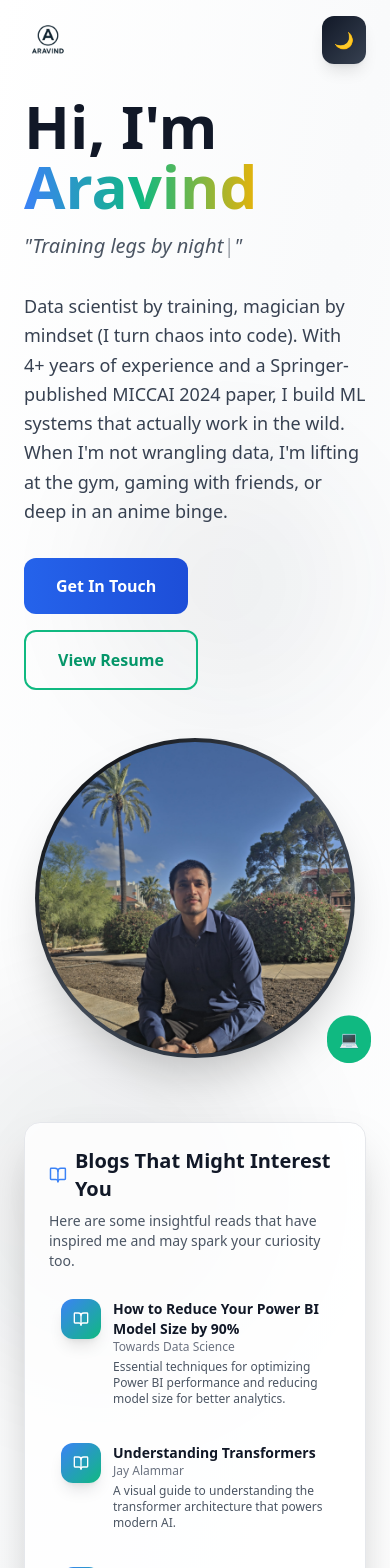
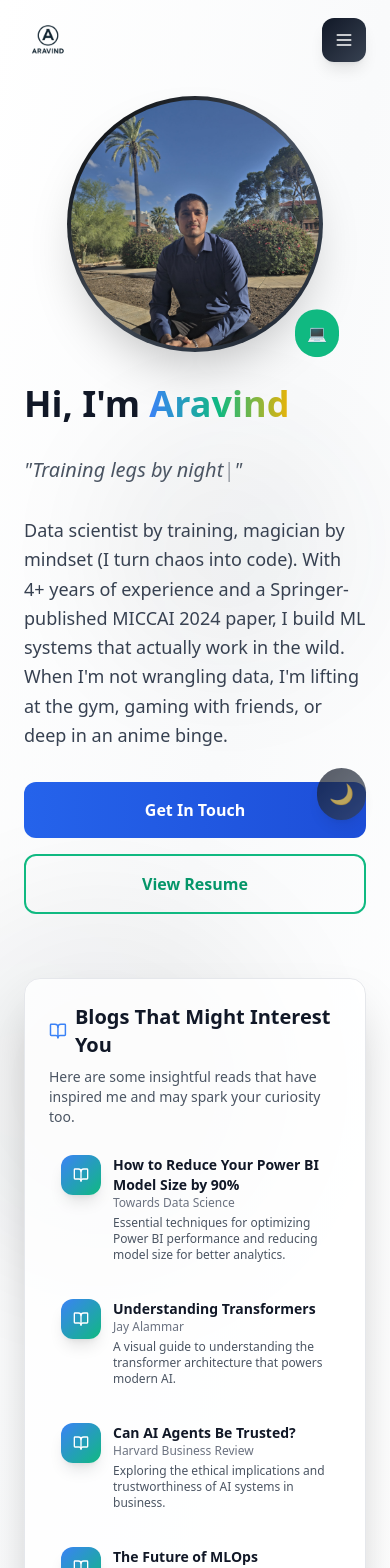
Before and after one commit to Aravind-shrenivas/my-portfolio, a React (Vite) app: page / in a window 390 px wide. Shown: the top 1568 px of the page. Built offline with nearby package versions, Linux system fonts and the light colour scheme.

Commit message:
latest files added

```diff
--- a/index.html
+++ b/index.html
@@ -8,7 +8,7 @@
     <meta name="description" content="Data Science Master's Student Portfolio - Machine Learning, AI, and Healthcare Analytics" />
     <meta name="author" content="Aravind Shrenivas Murali" />
 
-    <link rel="icon" href="/lovable-uploads/29ae3c9e-f26f-439b-a6b2-b5387b8cb61f.png" type="image/png">
+    <link rel="icon" href="/lovable-uploads/9afc489c-0202-4cc3-8286-d95c6b31bb4b.png" type="image/png">
 
     <meta property="og:title" content="Aravind Shrenivas Murali - Data Science Portfolio" />
     <meta property="og:description" content="Data Science Master's Student Portfolio - Machine Learning, AI, and Healthcare Analytics" />
--- a/src/components/AboutMe.tsx
+++ b/src/components/AboutMe.tsx
@@ -19,14 +19,17 @@ const AboutMe = () => {
       </div>
 
       <div className="container mx-auto px-6 relative z-10">
-        {/* About Me + Profile Image Section */}
-        <div className={`grid lg:grid-cols-2 gap-12 items-center mb-16 transition-all duration-1000 ${
+        {/* Shared Container for Hero and Blog - Matching max-width */}
+        <div className="flex justify-center mb-16">
+          <div className="max-w-4xl w-full">
+            {/* Desktop Layout - Grid */}
+            <div className={`hidden lg:grid lg:grid-cols-2 gap-8 lg:gap-16 items-center transition-all duration-1000 ${
               isVisible ? 'opacity-100 translate-y-0' : 'opacity-0 translate-y-10'
             }`}>
               {/* About Me Text - Left Side */}
-          <div className="space-y-8 animate-slide-in-left">
+              <div className="space-y-8 animate-slide-in-left text-left">
                 <div className="space-y-4">
-              <h1 className="text-6xl font-bold text-gray-900 dark:text-white mb-4">
+                  <h1 className="text-5xl lg:text-6xl font-bold text-gray-900 dark:text-white mb-4">
                     Hi, I'm <span className="bg-gradient-to-r from-blue-500 via-emerald-500 to-yellow-500 bg-clip-text text-transparent">
                       Aravind
                     </span>
@@ -39,7 +42,7 @@ const AboutMe = () => {
                   When I'm not wrangling data, I'm lifting at the gym, gaming with friends, or deep in an anime binge.
                 </p>
 
-            <div className="flex flex-wrap gap-4 animate-fade-in delay-500">
+                <div className="flex flex-wrap gap-4 animate-fade-in delay-500 justify-start">
                   <a
                     href="#contact"
                     className="bg-gradient-to-r from-blue-600 to-blue-700 hover:from-blue-700 hover:to-blue-800 text-white px-8 py-4 rounded-xl font-semibold transition-all duration-300 transform hover:scale-105 hover:shadow-xl"
@@ -58,9 +61,9 @@ const AboutMe = () => {
               </div>
 
               {/* Profile Image - Right Side */}
-          <div className="flex justify-center lg:justify-end animate-slide-in-right delay-300">
+              <div className="flex justify-end animate-slide-in-right delay-300">
                 <div className="relative">
-              <div className="w-80 h-80 rounded-full bg-gradient-to-br from-black via-gray-600 to-gray-800 dark:from-white dark:via-gray-300 dark:to-gray-100 p-1 animate-scale-in delay-500">
+                  <div className="w-72 h-72 lg:w-80 lg:h-80 rounded-full bg-gradient-to-br from-black via-gray-600 to-gray-800 dark:from-white dark:via-gray-300 dark:to-gray-100 p-1 animate-scale-in delay-500">
                     <img
                       src="/lovable-uploads/288ce896-b348-49f9-a597-372745fdd5d2.png"
                       alt="Aravind Shrenivas Murali"
@@ -74,7 +77,70 @@ const AboutMe = () => {
               </div>
             </div>
 
-        {/* Blog Section - Full Width Below */}
+            {/* Mobile Layout - Stacked Order */}
+            <div className={`lg:hidden space-y-8 transition-all duration-1000 ${
+              isVisible ? 'opacity-100 translate-y-0' : 'opacity-0 translate-y-10'
+            }`}>
+              {/* 1. Profile Image (First on Mobile) */}
+              <div className="flex justify-center animate-scale-in delay-300">
+                <div className="relative">
+                  <div className="w-64 h-64 rounded-full bg-gradient-to-br from-black via-gray-600 to-gray-800 dark:from-white dark:via-gray-300 dark:to-gray-100 p-1">
+                    <img
+                      src="/lovable-uploads/288ce896-b348-49f9-a597-372745fdd5d2.png"
+                      alt="Aravind Shrenivas Murali"
+                      className="w-full h-full rounded-full object-cover shadow-2xl"
+                    />
+                  </div>
+                  <div className="absolute -bottom-4 -right-4 bg-emerald-500 text-white p-3 rounded-full animate-bounce">
+                    💻
+                  </div>
+                </div>
+              </div>
+
+              {/* 2. "Hi, I'm Aravind" Heading */}
+              <div className="text-left animate-slide-in-left">
+                <h1 className="text-4xl sm:text-5xl font-bold text-gray-900 dark:text-white">
+                  Hi, I'm <span className="bg-gradient-to-r from-blue-500 via-emerald-500 to-yellow-500 bg-clip-text text-transparent">
+                    Aravind
+                  </span>
+                </h1>
+              </div>
+
+              {/* 3. Tagline Animation */}
+              <div className="text-left animate-fade-in delay-100">
+                <AnimatedTagline />
+              </div>
+
+              {/* 4. About Me Text */}
+              <div className="text-left animate-fade-in delay-200">
+                <p className="text-lg text-gray-700 dark:text-gray-300 leading-relaxed">
+                  Data scientist by training, magician by mindset (I turn chaos into code). With 4+ years of experience and a Springer-published MICCAI 2024 paper, I build ML systems that actually work in the wild.
+                  When I'm not wrangling data, I'm lifting at the gym, gaming with friends, or deep in an anime binge.
+                </p>
+              </div>
+
+              {/* 5. Buttons */}
+              <div className="flex flex-col sm:flex-row gap-4 animate-fade-in delay-300">
+                <a
+                  href="#contact"
+                  className="bg-gradient-to-r from-blue-600 to-blue-700 hover:from-blue-700 hover:to-blue-800 text-white px-8 py-4 rounded-xl font-semibold transition-all duration-300 transform hover:scale-105 hover:shadow-xl text-center"
+                >
+                  Get In Touch
+                </a>
+                <a
+                  href="https://drive.google.com/file/d/16yaHzOuZpZhXr4IVq4mLE6NqUwWFI4Ic/view?usp=sharing"
+                  target="_blank"
+                  rel="noopener noreferrer"
+                  className="border-2 border-emerald-500 text-emerald-600 dark:text-emerald-400 hover:bg-emerald-500 hover:text-white px-8 py-4 rounded-xl font-semibold transition-all duration-300 transform hover:scale-105 text-center"
+                >
+                  View Resume
+                </a>
+              </div>
+            </div>
+          </div>
+        </div>
+
+        {/* Blog Section - Uses same max-width container */}
         <div className="animate-fade-in delay-700 max-w-4xl mx-auto">
           <BlogSection />
         </div>
--- /dev/null
+++ b/src/components/FloatingThemeToggle.tsx
@@ -0,0 +1,42 @@
+
+import React, { useState } from 'react';
+import { useTheme } from '../contexts/ThemeContext';
+
+const FloatingThemeToggle = () => {
+  const { isDark, toggleTheme } = useTheme();
+  const [isHovered, setIsHovered] = useState(false);
+
+  return (
+    <div
+      className="fixed bottom-6 right-6 z-50"
+      onMouseEnter={() => setIsHovered(true)}
+      onMouseLeave={() => setIsHovered(false)}
+    >
+      <button
+        onClick={toggleTheme}
+        className={`
+          p-3 rounded-full bg-gradient-to-br from-gray-900 to-gray-700 hover:from-blue-600 hover:to-blue-800
+          dark:from-gray-100 dark:to-gray-300 dark:hover:from-blue-200 dark:hover:to-blue-400
+          text-white dark:text-black transition-all duration-300 transform hover:scale-110
+          shadow-lg hover:shadow-2xl
+          ${isHovered ? 'opacity-100 scale-110' : 'opacity-70 scale-100'}
+        `}
+        aria-label="Toggle theme"
+      >
+        <span className="text-xl">
+          {isDark ? '☀️' : '🌙'}
+        </span>
+      </button>
+
+      {/* Tooltip */}
+      {isHovered && (
+        <div className="absolute bottom-full right-0 mb-2 px-3 py-1 bg-black dark:bg-white text-white dark:text-black text-sm rounded-lg whitespace-nowrap opacity-90 transition-all duration-200">
+          {isDark ? 'Switch to Light Mode' : 'Switch to Dark Mode'}
+          <div className="absolute top-full right-2 w-0 h-0 border-l-4 border-r-4 border-t-4 border-transparent border-t-black dark:border-t-white"></div>
+        </div>
+      )}
+    </div>
+  );
+};
+
+export default FloatingThemeToggle;
--- a/src/components/Header.tsx
+++ b/src/components/Header.tsx
@@ -1,10 +1,12 @@
 
 import React, { useState, useEffect } from 'react';
 import { useTheme } from '../contexts/ThemeContext';
+import { Menu, X } from 'lucide-react';
 
 const Header = () => {
-  const { isDark, toggleTheme } = useTheme();
+  const { isDark } = useTheme();
   const [isScrolled, setIsScrolled] = useState(false);
+  const [isMobileMenuOpen, setIsMobileMenuOpen] = useState(false);
 
   useEffect(() => {
     const handleScroll = () => {
@@ -16,9 +18,22 @@ const Header = () => {
 
   const scrollToSection = (sectionId: string) => {
     document.getElementById(sectionId)?.scrollIntoView({ behavior: 'smooth' });
+    setIsMobileMenuOpen(false); // Close mobile menu when navigating
   };
 
+  const navigationItems = [
+    { id: 'about', label: 'About' },
+    { id: 'experience', label: 'Experience' },
+    { id: 'research-experience', label: 'Research' },
+    { id: 'education', label: 'Education' },
+    { id: 'research', label: 'Publication' },
+    { id: 'projects', label: 'Projects' },
+    { id: 'skills', label: 'Skills' },
+    { id: 'contact', label: 'Contact' }
+  ];
+
   return (
+    <>
       <header className={`fixed top-0 left-0 right-0 z-50 transition-all duration-500 ${
         isScrolled
           ? 'bg-white/95 dark:bg-black/95 backdrop-blur-xl shadow-xl border-b border-gray-200 dark:border-gray-800'
@@ -26,6 +41,7 @@ const Header = () => {
       }`}>
         <nav className="container mx-auto px-6 py-4">
           <div className="flex items-center justify-between">
+            {/* Logo */}
             <div className="flex items-center transition-all duration-500 hover:scale-105">
               <div className="w-12 h-12 max-h-12 flex-shrink-0">
                 <img
@@ -36,30 +52,45 @@ const Header = () => {
               </div>
             </div>
 
-          <div className="hidden md:flex items-center space-x-8">
-            {['about', 'experience', 'research-experience', 'education', 'research', 'projects', 'skills', 'contact'].map((item, index) => (
+            {/* Hamburger Menu Button - All Screen Sizes */}
             <button
-                key={item}
-                onClick={() => scrollToSection(item)}
-                className="capitalize text-gray-700 dark:text-gray-300 hover:text-blue-500 dark:hover:text-blue-400 transition-all duration-300 transform hover:scale-110 font-medium relative group"
-                style={{ animationDelay: `${index * 100}ms` }}
+              onClick={() => setIsMobileMenuOpen(!isMobileMenuOpen)}
+              className="p-3 rounded-xl bg-gradient-to-br from-gray-900 to-gray-700 hover:from-blue-600 hover:to-blue-800 dark:from-gray-100 dark:to-gray-300 dark:hover:from-blue-200 dark:hover:to-blue-400 text-white dark:text-black transition-all duration-300 transform hover:scale-110 shadow-lg hover:shadow-2xl"
+              aria-label="Toggle menu"
             >
-                {item === 'research' ? 'Publication' : item === 'research-experience' ? 'Research' : item}
-                <span className="absolute -bottom-1 left-0 w-0 h-0.5 bg-blue-500 transition-all duration-300 group-hover:w-full"></span>
-              </button>
-            ))}
-          </div>
-
-          <button
-            onClick={toggleTheme}
-            className="p-3 rounded-xl bg-gradient-to-br from-gray-900 to-gray-700 hover:from-blue-600 hover:to-blue-800 dark:from-gray-100 dark:to-gray-300 dark:hover:from-blue-200 dark:hover:to-blue-400 text-white dark:text-black transition-all duration-300 transform hover:scale-110 hover:rotate-12 shadow-lg hover:shadow-2xl"
-            aria-label="Toggle theme"
-          >
-            {isDark ? '☀️' : '🌙'}
+              {isMobileMenuOpen ? <X size={20} /> : <Menu size={20} />}
             </button>
           </div>
         </nav>
       </header>
+
+      {/* Menu Overlay - All Screen Sizes */}
+      {isMobileMenuOpen && (
+        <>
+          {/* Background overlay */}
+          <div
+            className="fixed inset-0 bg-black/50 z-40"
+            onClick={() => setIsMobileMenuOpen(false)}
+          />
+
+          {/* Menu */}
+          <div className="fixed top-0 right-0 h-full w-80 max-w-[90vw] bg-white dark:bg-black z-50 transform transition-transform duration-300 ease-in-out shadow-2xl">
+            <div className="flex flex-col p-6 pt-20">
+              {navigationItems.map((item, index) => (
+                <button
+                  key={item.id}
+                  onClick={() => scrollToSection(item.id)}
+                  className="text-left py-4 px-2 text-gray-700 dark:text-gray-300 hover:text-blue-500 dark:hover:text-blue-400 transition-all duration-300 font-medium border-b border-gray-200 dark:border-gray-700 last:border-b-0 hover:bg-gray-50 dark:hover:bg-gray-900 rounded-lg"
+                  style={{ animationDelay: `${index * 50}ms` }}
+                >
+                  {item.label}
+                </button>
+              ))}
+            </div>
+          </div>
+        </>
+      )}
+    </>
   );
 };
 
--- a/src/pages/Index.tsx
+++ b/src/pages/Index.tsx
@@ -11,6 +11,7 @@ import FeaturedProjects from '../components/FeaturedProjects';
 import Skills from '../components/Skills';
 import Contact from '../components/Contact';
 import Footer from '../components/Footer';
+import FloatingThemeToggle from '../components/FloatingThemeToggle';
 
 const Index = () => {
   return (
@@ -28,6 +29,7 @@ const Index = () => {
           <Contact />
         </main>
         <Footer />
+        <FloatingThemeToggle />
       </div>
     </ThemeProvider>
   );
```
Also changed, not shown: public/lovable-uploads/9afc489c-0202-4cc3-8286-d95c6b31bb4b.png (added). Lines whose indentation alone changed are shown as unchanged.
